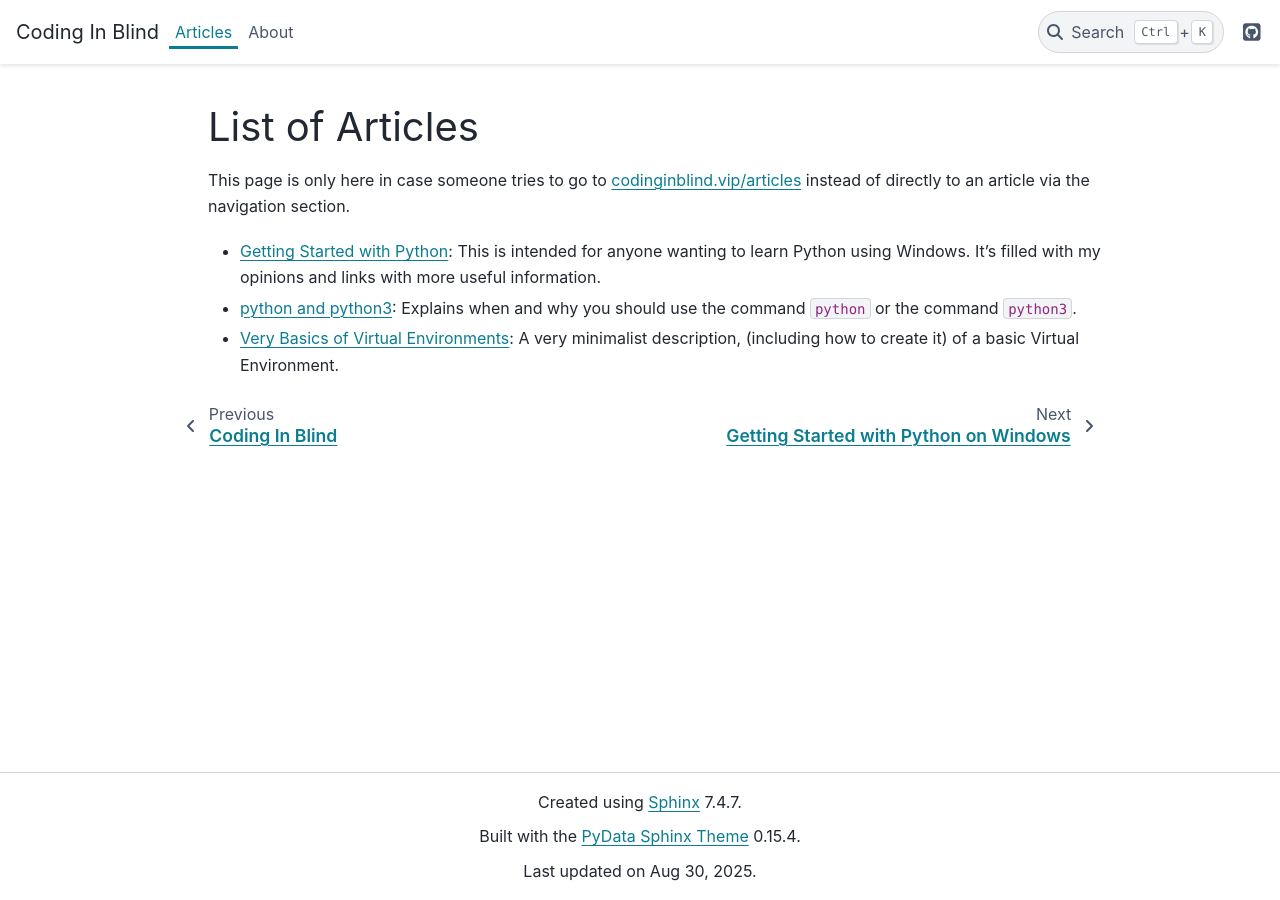
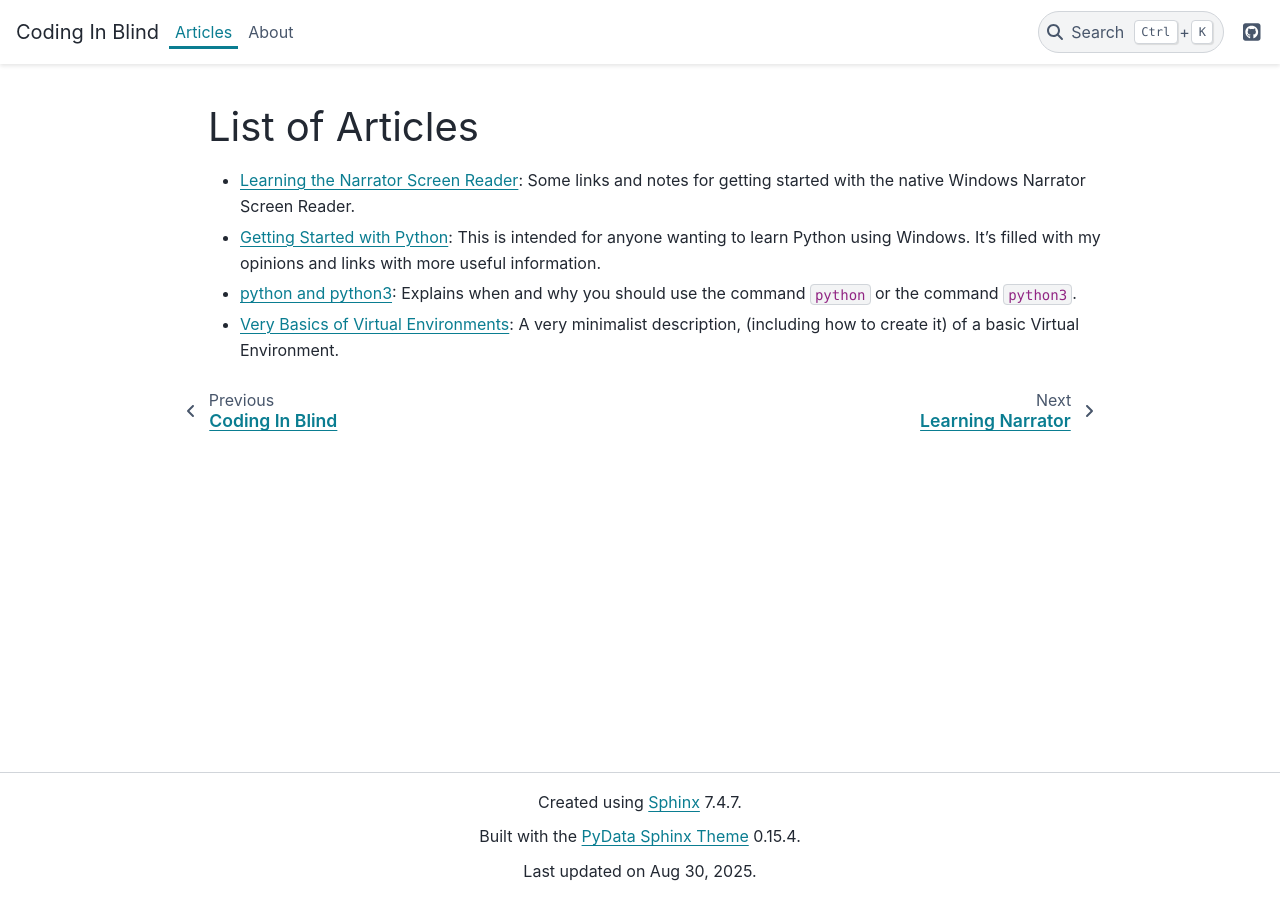
Before and after one commit to joeldodson/codinginblind, a Sphinx documentation site: the page built from docs/articles/index.md, in a window 1280 px wide. Built offline with Sphinx 7.4.7 and the PyData theme 0.15.4, drawn with Linux system fonts in a browser that asks for light colours.

Commit message:
getting started with learning narrator article

```diff
--- a/docs/articles/index.md
+++ b/docs/articles/index.md
@@ -1,9 +1,7 @@
 # List of Articles
 
-This page is only here in case someone tries to go to
-[codinginblind.vip/articles](index.md)
-instead of directly to an article via the navigation section.
-
+* [Learning the Narrator Screen Reader](learning_narrator.md):
+  Some links and notes for getting started with the native Windows Narrator Screen Reader.
 * [Getting Started with Python](getting_started_with_python.md):
   This is intended for anyone wanting to learn Python using Windows.
   It's filled with my opinions and links with more useful information.
@@ -17,6 +15,7 @@ instead of directly to an article via the navigation section.
 :hidden: false
 :caption: articles
 
+learning_narrator
 getting_started_with_python
 python_python3
 very_basic_venv
```
Also changed, not shown: docs/articles/learning_narrator.md (added, +60 -0 lines), 1 other file.
